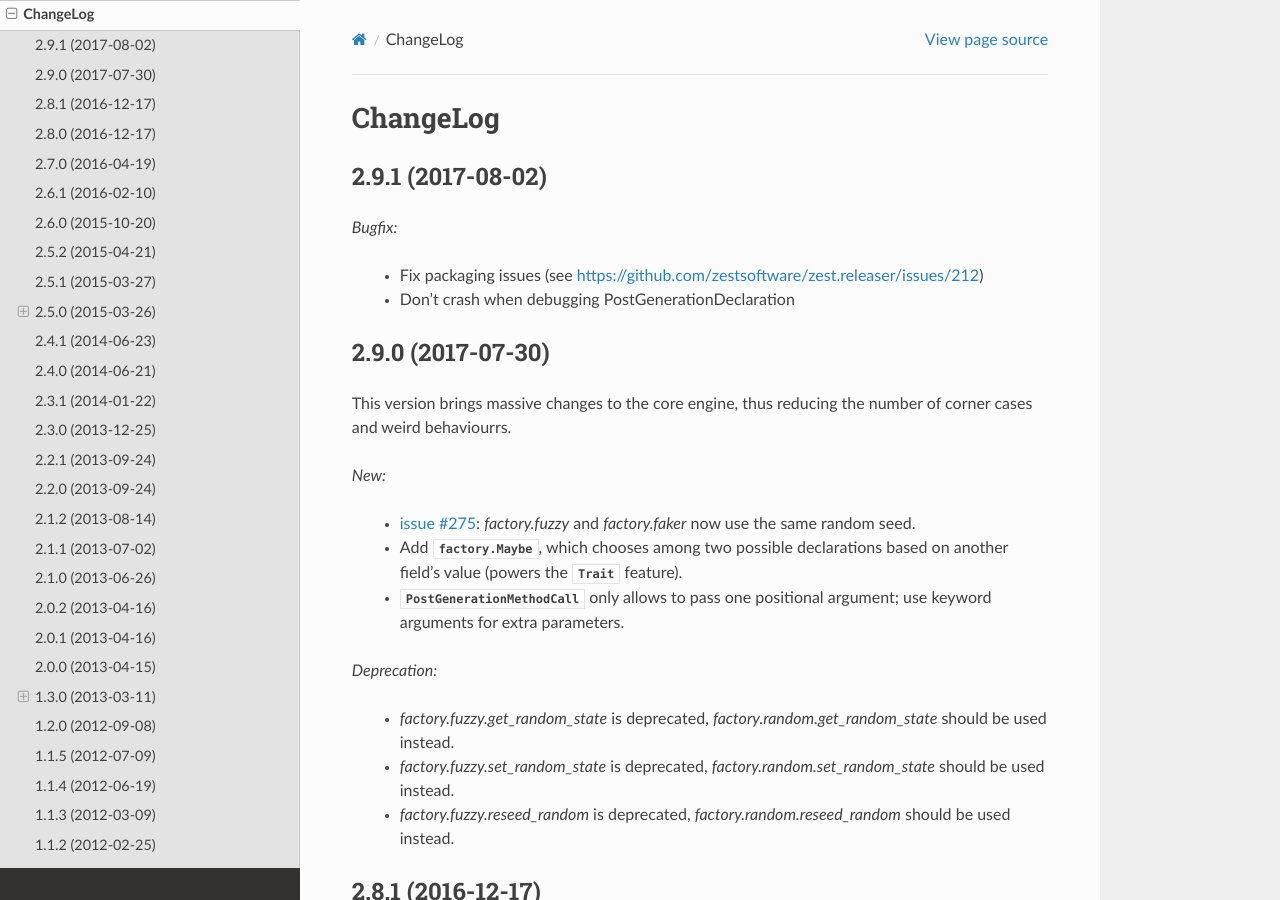
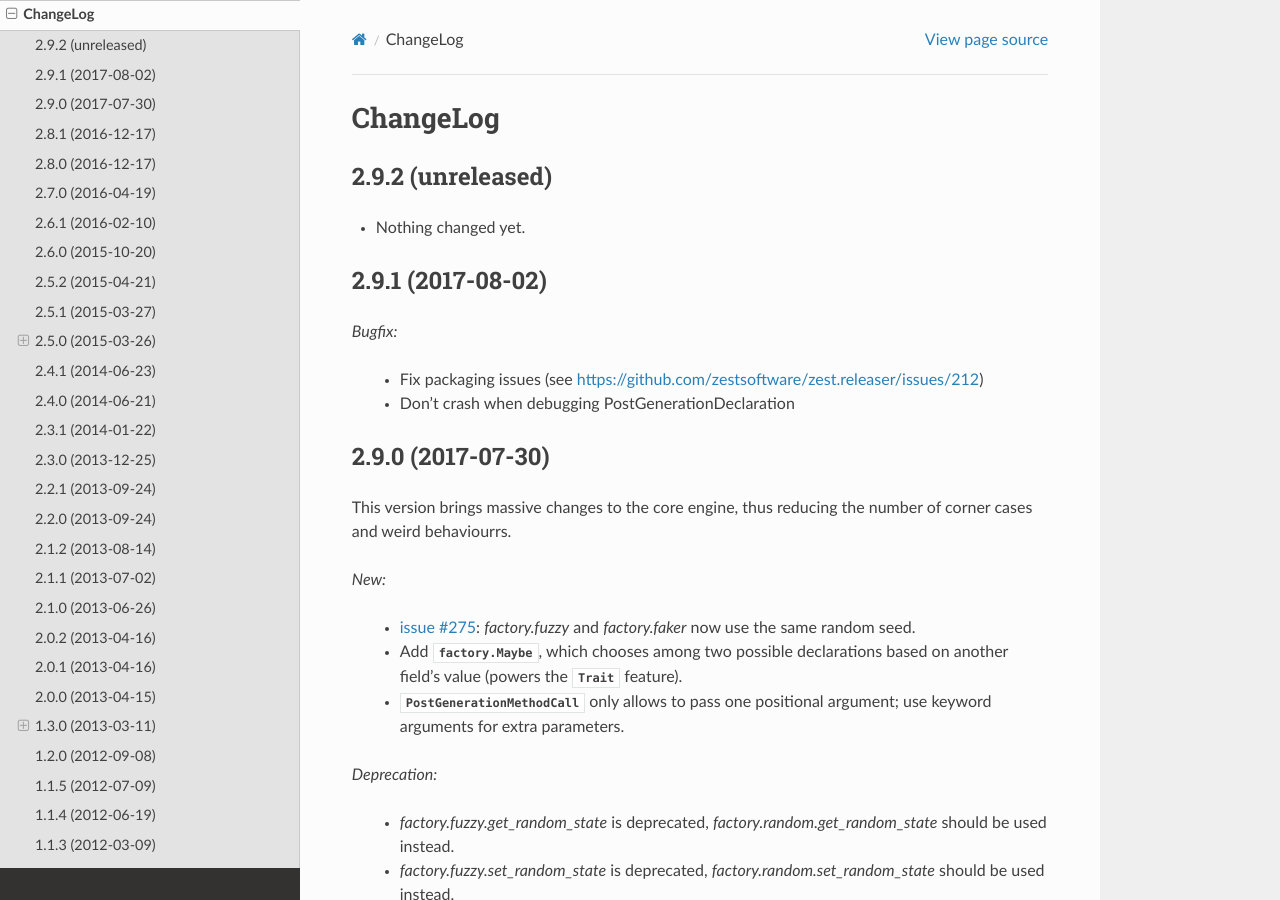
Before and after one commit to FactoryBoy/factory_boy, a Sphinx documentation site: the page built from docs/changelog.rst, in a window 1280 px wide and 900 px high. Built offline with Sphinx 7.4.7 and the Read the Docs theme 2.0.0, drawn with Linux system fonts in a browser that asks for light colours.

Commit message:
Back to development: 2.9.2

```diff
--- a/docs/changelog.rst
+++ b/docs/changelog.rst
@@ -1,5 +1,11 @@
 ChangeLog
 =========
+
+2.9.2 (unreleased)
+------------------
+
+- Nothing changed yet.
+
 
 2.9.1 (2017-08-02)
 ------------------
--- a/factory/__init__.py
+++ b/factory/__init__.py
@@ -74,7 +74,7 @@
 from . import mongoengine
 
 
-__version__ = '2.9.1'
+__version__ = '2.9.2.dev0'
 __author__ = 'Raphaël Barrois <raphael.barrois+fboy@polytechnique.org>'
 
 
```
